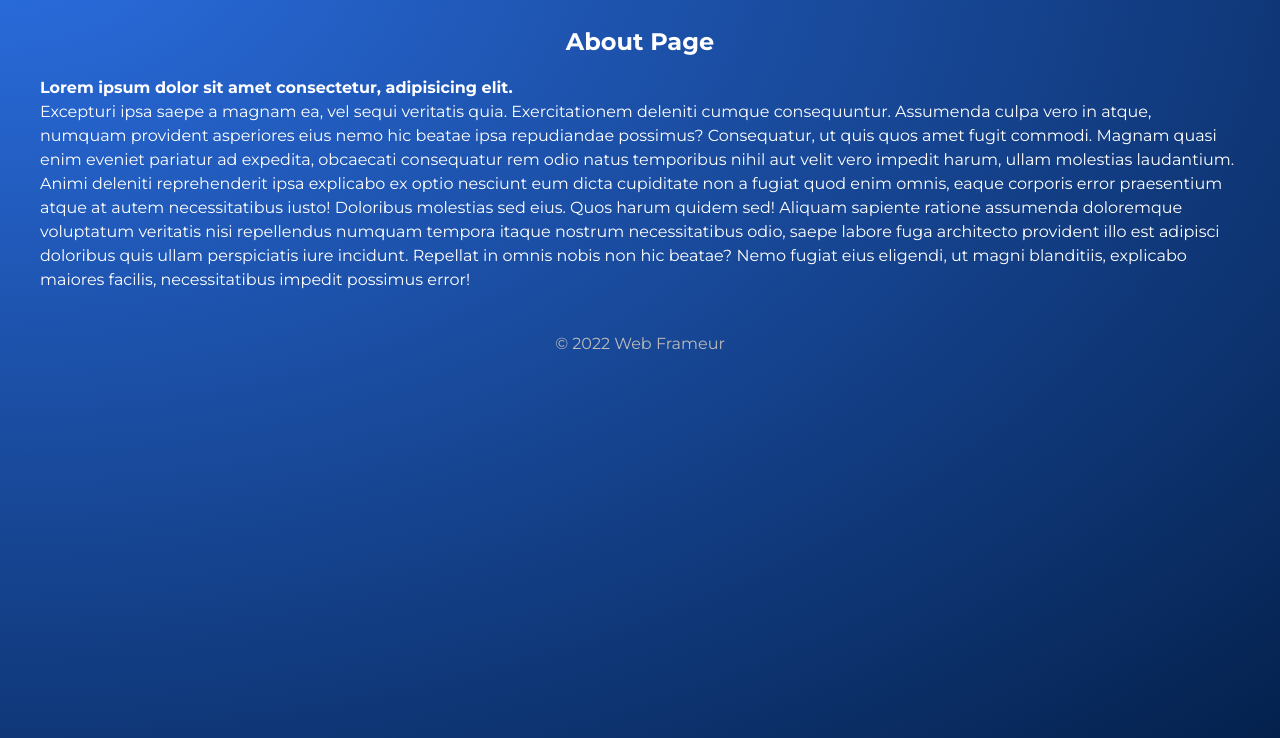
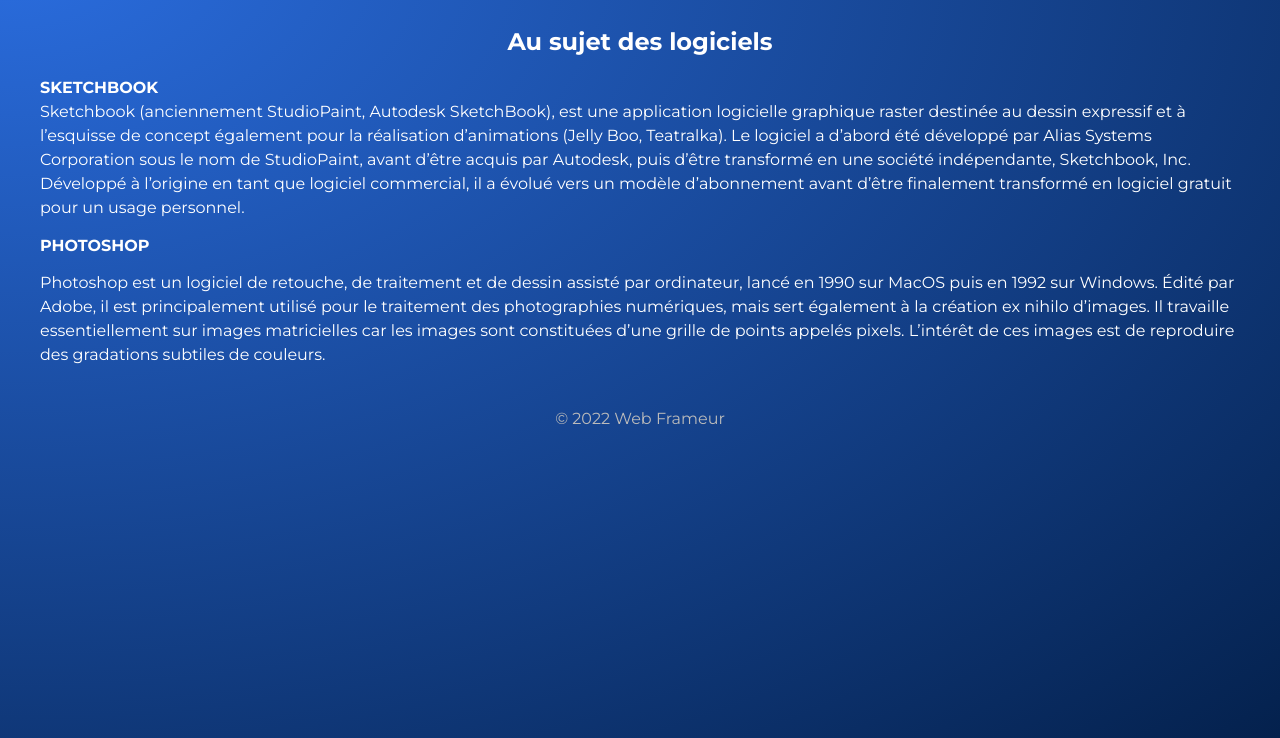
Before and after one commit to frameur/portfolioframgatsby, a Gatsby site: page /about in a window 1280 px wide. Shown: the part 62-800 px from the top of the page. Built offline with nearby package versions, Linux system fonts and the light colour scheme; Gatsby itself is replaced by a stand-in of ours.

Commit message:
modif page about

```diff
--- a/src/pages/about.jsx
+++ b/src/pages/about.jsx
@@ -6,25 +6,31 @@
   return (
     <Layout>
       <div>
-        <h2 style={{ textAlign: "center", margin: "20px" }}>About Page</h2>
+        <h2 style={{ textAlign: "center", margin: "20px" }}>
+          Au sujet des logiciels
+        </h2>
         <p>
-          <h4>Lorem ipsum dolor sit amet consectetur, adipisicing elit.</h4>{" "}
-          Excepturi ipsa saepe a magnam ea, vel sequi veritatis quia.
-          Exercitationem deleniti cumque consequuntur. Assumenda culpa vero in
-          atque, numquam provident asperiores eius nemo hic beatae ipsa
-          repudiandae possimus? Consequatur, ut quis quos amet fugit commodi.
-          Magnam quasi enim eveniet pariatur ad expedita, obcaecati consequatur
-          rem odio natus temporibus nihil aut velit vero impedit harum, ullam
-          molestias laudantium. Animi deleniti reprehenderit ipsa explicabo ex
-          optio nesciunt eum dicta cupiditate non a fugiat quod enim omnis,
-          eaque corporis error praesentium atque at autem necessitatibus iusto!
-          Doloribus molestias sed eius. Quos harum quidem sed! Aliquam sapiente
-          ratione assumenda doloremque voluptatum veritatis nisi repellendus
-          numquam tempora itaque nostrum necessitatibus odio, saepe labore fuga
-          architecto provident illo est adipisci doloribus quis ullam
-          perspiciatis iure incidunt. Repellat in omnis nobis non hic beatae?
-          Nemo fugiat eius eligendi, ut magni blanditiis, explicabo maiores
-          facilis, necessitatibus impedit possimus error!
+          <h4>SKETCHBOOK</h4> Sketchbook (anciennement StudioPaint, Autodesk
+          SketchBook), est une application logicielle graphique raster destinée
+          au dessin expressif et à l’esquisse de concept également pour la
+          réalisation d’animations (Jelly Boo, Teatralka). Le logiciel a d’abord
+          été développé par Alias Systems Corporation sous le nom de
+          StudioPaint, avant d’être acquis par Autodesk, puis d’être transformé
+          en une société indépendante, Sketchbook, Inc. Développé à l’origine en
+          tant que logiciel commercial, il a évolué vers un modèle d’abonnement
+          avant d’être finalement transformé en logiciel gratuit pour un usage
+          personnel.
+        </p>
+        <h4>PHOTOSHOP</h4>
+        <p>
+          Photoshop est un logiciel de retouche, de traitement et de dessin
+          assisté par ordinateur, lancé en 1990 sur MacOS puis en 1992 sur
+          Windows. Édité par Adobe, il est principalement utilisé pour le
+          traitement des photographies numériques, mais sert également à la
+          création ex nihilo d’images. Il travaille essentiellement sur images
+          matricielles car les images sont constituées d’une grille de points
+          appelés pixels. L’intérêt de ces images est de reproduire des
+          gradations subtiles de couleurs.
         </p>
       </div>
 
```
